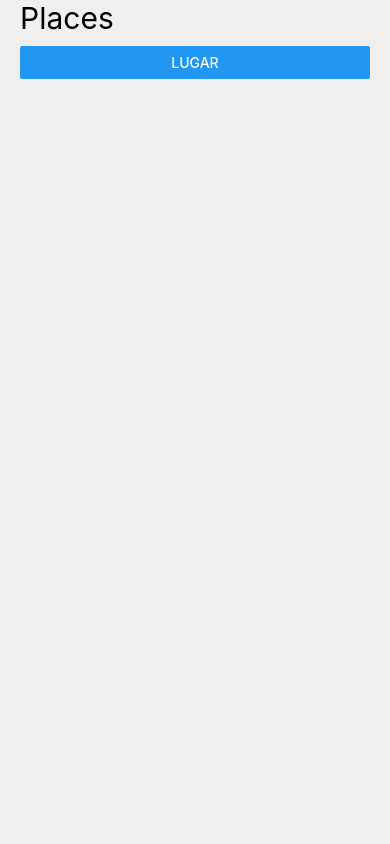
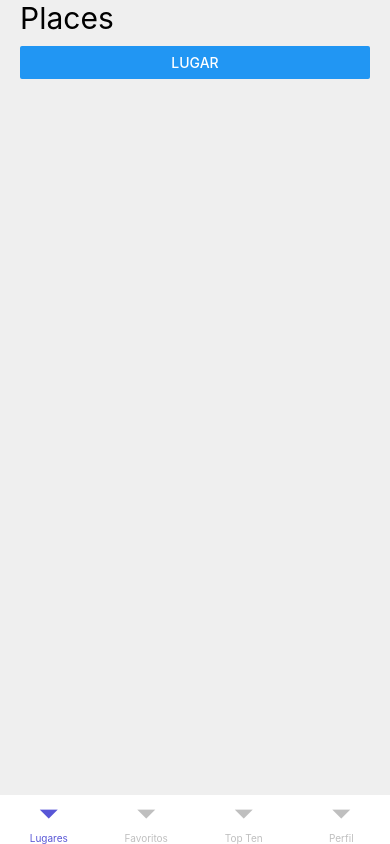
Before and after one commit to CharlyEstudio/worldpet, a React Native app: screen / in a window 390 px wide. Built offline with nearby package versions, Linux system fonts and the light colour scheme.

Commit message:
Tabs listos

```diff
--- a/App.tsx
+++ b/App.tsx
@@ -3,12 +3,12 @@ import React from 'react';
 import { NavigationContainer } from '@react-navigation/native';
 
 // Navigation
-import { StackNavigator } from './src/navigation/StackNavigator';
+import { Tabs } from './src/navigation/Tabs';
 
 const App = () => {
   return (
     <NavigationContainer>
-      <StackNavigator />
+      <Tabs />
     </NavigationContainer>
   )
 }
--- a/package.json
+++ b/package.json
@@ -11,6 +11,7 @@
   },
   "dependencies": {
     "@react-native-masked-view/masked-view": "^0.2.8",
+    "@react-navigation/bottom-tabs": "^6.4.1",
     "@react-navigation/native": "^6.0.14",
     "@react-navigation/stack": "^6.3.5",
     "react": "18.1.0",
--- a/src/Screens/Favorites/Favorites.tsx
+++ b/src/Screens/Favorites/Favorites.tsx
@@ -15,12 +15,8 @@ const Favorites = ({navigation}: NavigationProps) => {
     <View style={styles.globalMargin}>
       <Text style={styles.title}>Favorites</Text>
       <Button
-        title='Ir a Places'
-        onPress={() => navigation.navigate(NavigationEnum.PLACES)}
-      />
-      <Button
-        title='Regresar'
-        onPress={() => navigation.pop()}
+        title='Ir a Lugar'
+        onPress={() => navigation.navigate(NavigationEnum.PLACE, {id: 2, place: 'Candiles'})}
       />
     </View>
   );
--- a/src/Screens/Profile/Profile.tsx
+++ b/src/Screens/Profile/Profile.tsx
@@ -1,10 +1,13 @@
 import { View, Text } from 'react-native';
 import React from 'react';
 
+// Styles
+import { styles } from '../../themes/appTheme';
+
 const Profile = () => {
   return (
-    <View>
-      <Text>Profile</Text>
+    <View style={styles.globalMargin}>
+      <Text style={styles.title}>Profile</Text>
     </View>
   );
 };
--- a/src/Screens/Rankin/Rankin.tsx
+++ b/src/Screens/Rankin/Rankin.tsx
@@ -1,10 +1,23 @@
-import { View, Text } from 'react-native';
+import { View, Text, Button } from 'react-native';
 import React from 'react';
 
-const Rankin = () => {
+// Styles
+import { styles } from '../../themes/appTheme';
+
+// ENUMS
+import { NavigationEnum } from '../../utils/enums/navigation.enum';
+
+// Models
+import { NavigationProps } from '../../utils/interfaces/navigationProps.interface';
+
+const Rankin = ({navigation}: NavigationProps) => {
   return (
-    <View>
-      <Text>Rankin</Text>
+    <View style={styles.globalMargin}>
+      <Text style={styles.title}>Rankin</Text>
+      <Button
+        title='Ir a Lugar'
+        onPress={() => navigation.navigate(NavigationEnum.PLACE, {id: 3, place: 'Paseos del Bosque'})}
+      />
     </View>
   );
 };
--- /dev/null
+++ b/src/navigation/FavoritesNavigator.tsx
@@ -0,0 +1,35 @@
+import React from 'react';
+
+// Navigation
+import { createStackNavigator } from '@react-navigation/stack';
+
+// ENUMS
+import { NavigationEnum } from '../utils/enums/navigation.enum';
+import { ColorsEnum } from '../utils/enums/colors.enum';
+import { TitlesScreens } from '../utils/enums/titlesScreen.enum';
+
+// Types
+import { RootStackParams } from '../utils/types/rootStackPramas.type';
+
+// Screens
+import Favorites from '../Screens/Favorites/Favorites';
+import Place from '../Screens/Place/Place';
+
+const Stack = createStackNavigator<RootStackParams>();
+
+export const FavoritesNavigator = () => {
+  return (
+    <Stack.Navigator
+      initialRouteName={NavigationEnum.FAVORITES}
+      screenOptions={{
+        headerShown: false,
+        cardStyle: {
+          backgroundColor: ColorsEnum.GRAY_LIGTH,
+        }
+      }}
+    >
+      <Stack.Screen name={NavigationEnum.FAVORITES} options={{title: TitlesScreens.FAVORITES}} component={Favorites} />
+      <Stack.Screen name={NavigationEnum.PLACE} options={{title: TitlesScreens.PLACE}} component={Place} />
+    </Stack.Navigator>
+  )
+};
--- /dev/null
+++ b/src/navigation/PlacesNavigator.tsx
@@ -0,0 +1,35 @@
+import React from 'react';
+
+// Navigation
+import { createStackNavigator } from '@react-navigation/stack';
+
+// ENUMS
+import { NavigationEnum } from '../utils/enums/navigation.enum';
+import { ColorsEnum } from '../utils/enums/colors.enum';
+import { TitlesScreens } from '../utils/enums/titlesScreen.enum';
+
+// Types
+import { RootStackParams } from '../utils/types/rootStackPramas.type';
+
+// Screens
+import Places from '../Screens/Places/Places';
+import Place from '../Screens/Place/Place';
+
+const Stack = createStackNavigator<RootStackParams>();
+
+export const PlacesNavigator = () => {
+  return (
+    <Stack.Navigator
+      initialRouteName={NavigationEnum.PLACES}
+      screenOptions={{
+        headerShown: false,
+        cardStyle: {
+          backgroundColor: ColorsEnum.GRAY_LIGTH,
+        }
+      }}
+    >
+      <Stack.Screen name={NavigationEnum.PLACES} options={{title: TitlesScreens.PLACES}} component={Places} />
+      <Stack.Screen name={NavigationEnum.PLACE} options={{title: TitlesScreens.PLACE}} component={Place} />
+    </Stack.Navigator>
+  )
+};
--- a/src/navigation/StackNavigator.tsx
+++ b/src/navigation/RankinNavigator.tsx
@@ -12,18 +12,15 @@ import { TitlesScreens } from '../utils/enums/titlesScreen.enum';
 import { RootStackParams } from '../utils/types/rootStackPramas.type';
 
 // Screens
-import Places from '../Screens/Places/Places';
+import Rankin from '../Screens/Rankin/Rankin';
 import Place from '../Screens/Place/Place';
-import Favorites from '../Screens/Favorites/Favorites';
-import Rankin from '../Screens/Rankin/Rankin';
-import Profile from '../Screens/Profile/Profile';
 
 const Stack = createStackNavigator<RootStackParams>();
 
-export const StackNavigator = () => {
+export const RankinNavigator = () => {
   return (
     <Stack.Navigator
-      initialRouteName={NavigationEnum.PLACES}
+      initialRouteName={NavigationEnum.RANKIN}
       screenOptions={{
         headerShown: false,
         cardStyle: {
@@ -31,11 +28,8 @@ export const StackNavigator = () => {
         }
       }}
     >
-      <Stack.Screen name={NavigationEnum.PLACES} options={{title: TitlesScreens.PLACES}} component={Places} />
+      <Stack.Screen name={NavigationEnum.RANKIN} options={{title: TitlesScreens.RANKIN}} component={Rankin} />
       <Stack.Screen name={NavigationEnum.PLACE} options={{title: TitlesScreens.PLACE}} component={Place} />
-      <Stack.Screen name={NavigationEnum.FAVORITES} options={{title: TitlesScreens.FAVORITES}} component={Favorites} />
-      <Stack.Screen name={NavigationEnum.RANKIN} options={{title: TitlesScreens.RANKIN}} component={Rankin} />
-      <Stack.Screen name={NavigationEnum.PROFILE} options={{title: TitlesScreens.PROFILE}} component={Profile} />
     </Stack.Navigator>
   )
 };
--- /dev/null
+++ b/src/navigation/Tabs.tsx
@@ -0,0 +1,42 @@
+import React from 'react';
+import { createBottomTabNavigator } from '@react-navigation/bottom-tabs';
+
+// ENUMS
+import { NavigationEnum } from '../utils/enums/navigation.enum';
+import { TitlesScreens } from '../utils/enums/titlesScreen.enum';
+import { ColorsEnum } from '../utils/enums/colors.enum';
+
+// Stack Navigator
+import { PlacesNavigator } from './PlacesNavigator';
+import { FavoritesNavigator } from './FavoritesNavigator';
+import { RankinNavigator } from './RankinNavigator';
+
+// Components
+import Profile from '../Screens/Profile/Profile';
+
+const Tab = createBottomTabNavigator();
+
+export const Tabs = () => {
+  return (
+    <Tab.Navigator
+      sceneContainerStyle={{
+        backgroundColor: ColorsEnum.WHITE,
+      }}
+      initialRouteName={NavigationEnum.NAVIGATION_PLACES}
+      screenOptions={{
+        headerShown: false,
+        tabBarActiveTintColor: ColorsEnum.PRIMARY,
+        tabBarInactiveTintColor: ColorsEnum.PRIMARY_INACTIVE,
+        tabBarStyle: {
+          borderTopWidth: 0,
+          elevation: 0,
+        }
+      }}
+    >
+      <Tab.Screen name={NavigationEnum.NAVIGATION_PLACES} options={{ title: TitlesScreens.PLACES }} component={PlacesNavigator} />
+      <Tab.Screen name={NavigationEnum.NAVIGATION_FAVORITES} options={{ title: TitlesScreens.FAVORITES }} component={FavoritesNavigator} />
+      <Tab.Screen name={NavigationEnum.NAVIGATION_RANKIN} options={{ title: TitlesScreens.RANKIN }} component={RankinNavigator} />
+      <Tab.Screen name={NavigationEnum.PROFILE} options={{ title: TitlesScreens.PROFILE }} component={Profile} />
+    </Tab.Navigator>
+  );
+};
--- a/src/utils/enums/colors.enum.tsx
+++ b/src/utils/enums/colors.enum.tsx
@@ -1,4 +1,6 @@
 export enum ColorsEnum {
+    PRIMARY = '#5856D6',
+    PRIMARY_INACTIVE = '#bfbfbf',
     WHITE = 'white',
     GRAY_LIGTH = '#efefef',
 }
--- a/src/utils/enums/navigation.enum.tsx
+++ b/src/utils/enums/navigation.enum.tsx
@@ -1,4 +1,7 @@
 export enum NavigationEnum {
+    NAVIGATION_PLACES = 'NavigationPlaces',
+    NAVIGATION_FAVORITES = 'NavigationFavorites',
+    NAVIGATION_RANKIN = 'NavigationRankin',
     PLACES = 'Places',
     PLACE = 'Place',
     FAVORITES = 'Favorites',
```
Also changed, not shown: src/Screens/Place/Place.tsx (line endings or trailing spaces), 2 other files (tests, documents, lock files or other folders).
